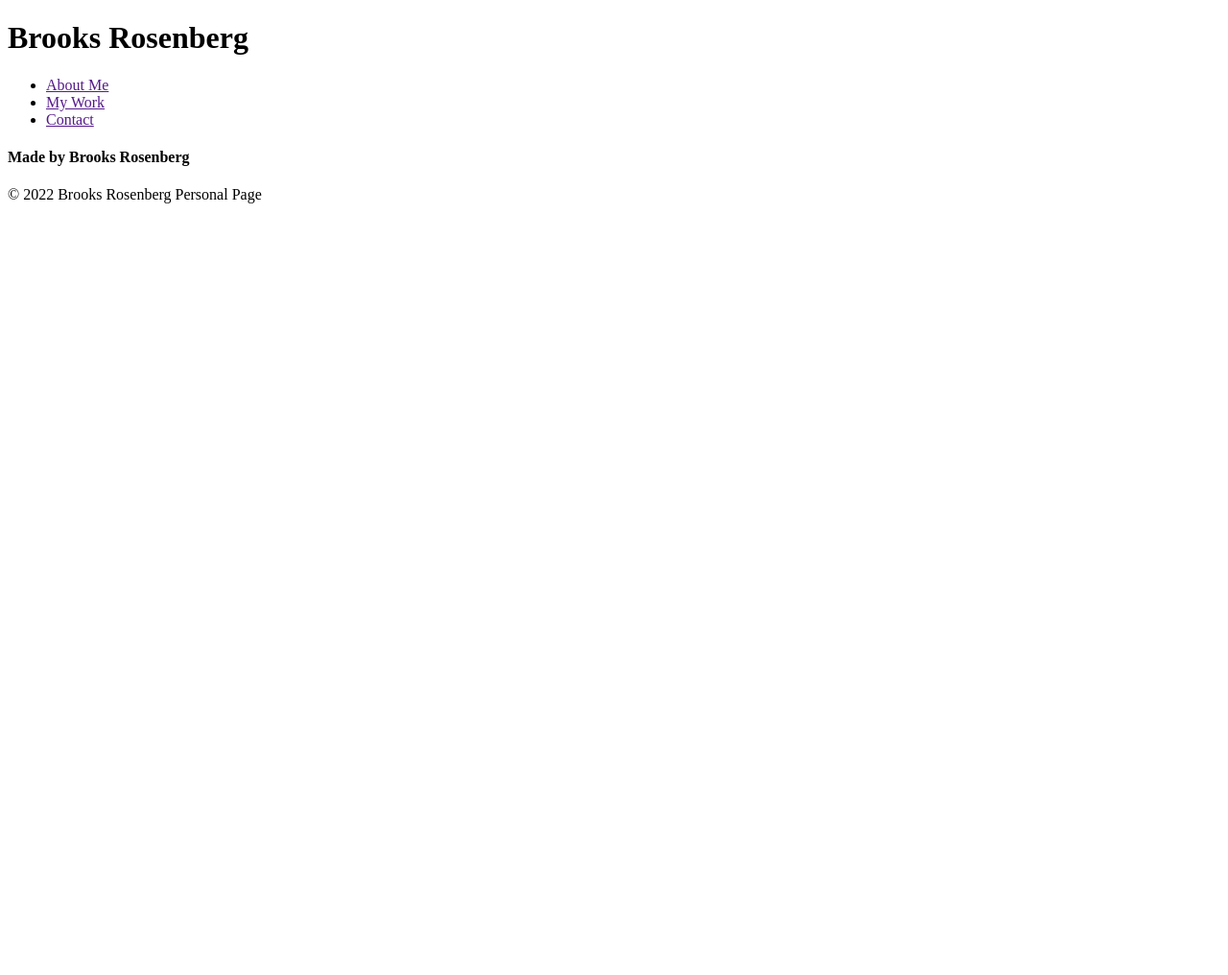
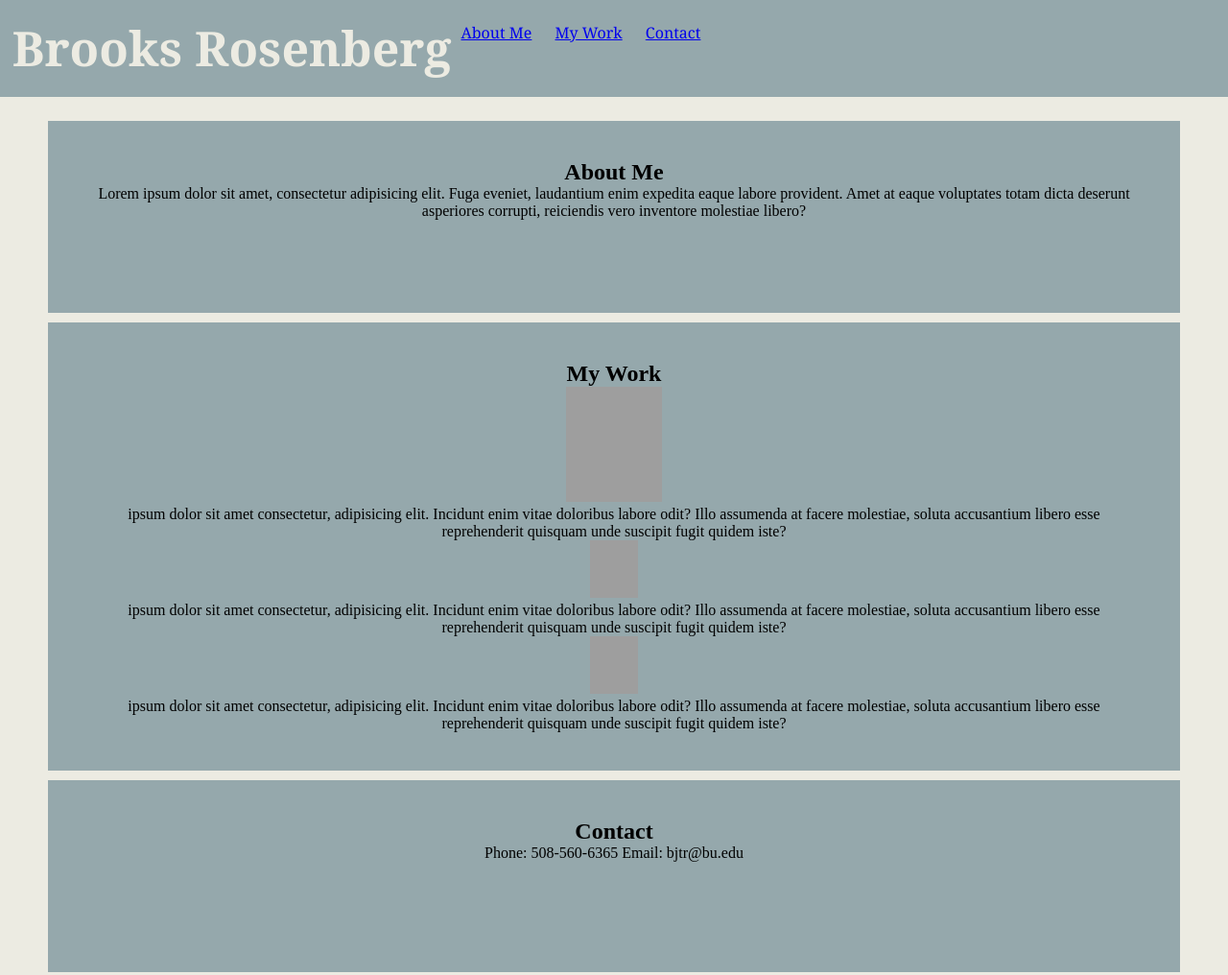
Before and after one commit to brooksrosenberg/firstPortfolio, a plain HTML site: page index.html in a window 1280 px wide. Shown: the top 1016 px of the page at 96% size. Before the commit the page ends 800 px from the top, so only its background shows below. Drawn offline with Linux system fonts and the light colour scheme; grey boxes are pictures that could not be loaded.

Commit message:
commit of first version of personal portfolio

```diff
--- a/assets/style.css
+++ b/assets/style.css
@@ -1 +1,82 @@
-.he
+* {
+    box-sizing: border-box;
+    padding: 0;
+    margin: 0;
+}
+
+html {
+    height: 100%;
+}
+
+body {
+    background-color: #ecebe2;
+    margin: 0;
+}
+
+
+header {
+    display: flex;
+    justify-self: space-between;
+    padding: 1%;
+    background-color: #95a8ac;
+    color: #ecebe2;
+    font-family: Cambria, Cochin, Georgia, Times, 'Times New Roman', serif;
+  }
+h1 {
+    text-align: left;
+    color: #ecebe2;
+    font-size: 50px;
+    line-height: 75px;
+    margin: 0;
+}
+
+nav {
+    text-align: right;
+    font: size 25px;
+}
+
+nav ul {
+    list-style-type: none;
+}
+nav ul li {
+    display: inline-block;
+    margin: 10px;
+}
+
+main {
+    display: flex;
+    flex-wrap: wrap;
+    margin-top: 2%;
+}
+
+article {
+    padding: 40px;
+    margin: 0px 50px 10px 50px;
+    background-color: #95a8ac;
+    flex: 200px;
+    text-align: center;
+
+}
+section {
+    display: flex;
+    flex-direction: column;
+    flex-wrap: wrap;
+    align-items:stretch;
+
+}
+
+footer {
+    display: flex;
+    flex-wrap: wrap;
+    justify-content: center;
+    align-items: baseline;
+    padding: 2%;
+    color: #ecebe2;
+    background-color: #95a8ac;
+  }
+
+  @media screen and (max-width: 768px) {
+    header {
+      flex-direction: column;
+    }
+}
--- a/index.html
+++ b/index.html
@@ -6,38 +6,65 @@
     <meta http-equiv="X-UA-Compatible" content="IE=edge">
     <meta name="viewport" content="width=device-width, initial-scale=1.0">
     <title>Personal Portfolio</title>
-    <link rel="stylesheet" src="style.css">
+    <link rel="stylesheet" href="./Assets/reset.css">
+    <link rel="stylesheet" href="./Assets/style.css">
+
 </head>
 
 <body>
-    <header class="header">
+    <header class= header>
         <h1>Brooks Rosenberg</h1>
 
-        <nav class="nav">
+        <nav class= "nav">
             <ul>
                 <li>
-                    <a href="">About Me</a>
+                    <a href="#aboutme" title="About Me">About Me</a>
                 </li>
                 <li>
-                    <a href="">My Work</a>
+                    <a href="https://github.com/brooksrosenberg?tab=repositories" title="My Work">My Work</a>
                 </li>
                 <li>
-                    <a href="">Contact</a>
+                    <a href="#contact" title= "Contact">Contact</a>
                 </li>
             </ul>
         </nav>
     </header>
 
-</body>
-    <main class="content">
+    <main>
+        <section>
+            <article>
+                <h2>About Me</h2>
+                    <p>Lorem ipsum dolor sit amet, consectetur adipisicing elit. Fuga eveniet, laudantium enim expedita eaque labore provident. Amet at eaque voluptates totam dicta deserunt asperiores corrupti, reiciendis vero inventore molestiae libero?</p>
+            </article>
+            <article>
+                    <h2>My Work</h2>
+                    <p>
+                        <figure>
+                            <img src="https://www.pinclipart.com/picdir/big/181-1818745_red-clipart.png" alt="Big red bull" style="width:100px;height:120px;">
+                        </figure> ipsum dolor sit amet consectetur, adipisicing elit. Incidunt enim vitae doloribus labore odit? Illo assumenda at facere molestiae, soluta accusantium libero esse reprehenderit quisquam unde suscipit fugit quidem iste?</p>
+                        <p>
+                            <figure>
+                                <img src="https://www.pinclipart.com/picdir/big/181-1818745_red-clipart.png" alt="Big red bull" style="width:50px;height:60px;">
+                            </figure> ipsum dolor sit amet consectetur, adipisicing elit. Incidunt enim vitae doloribus labore odit? Illo assumenda at facere molestiae, soluta accusantium libero esse reprehenderit quisquam unde suscipit fugit quidem iste?</p>
+                            <p>
+                                <figure>
+                                    <img src="https://www.pinclipart.com/picdir/big/181-1818745_red-clipart.png" alt="Big red bull" style="width:50px;height:60px;">
+                                </figure> ipsum dolor sit amet consectetur, adipisicing elit. Incidunt enim vitae doloribus labore odit? Illo assumenda at facere molestiae, soluta accusantium libero esse reprehenderit quisquam unde suscipit fugit quidem iste?</p>
+            </article>
+            <article>
+                    <h2>Contact</h2>
+                    <p> Phone: 508-560-6365     Email: bjtr@bu.edu
+                    </p>
+            </article>
+        </section>
+    </main>
 
-    <footer class="footer">
+    <footer>
         <h4>Made by Brooks Rosenberg</h4>
         <p>
             &copy; 2022 Brooks Rosenberg Personal Page
         </p>
     </footer>
-    </main>
-
+</body>
 
 </html>
```
